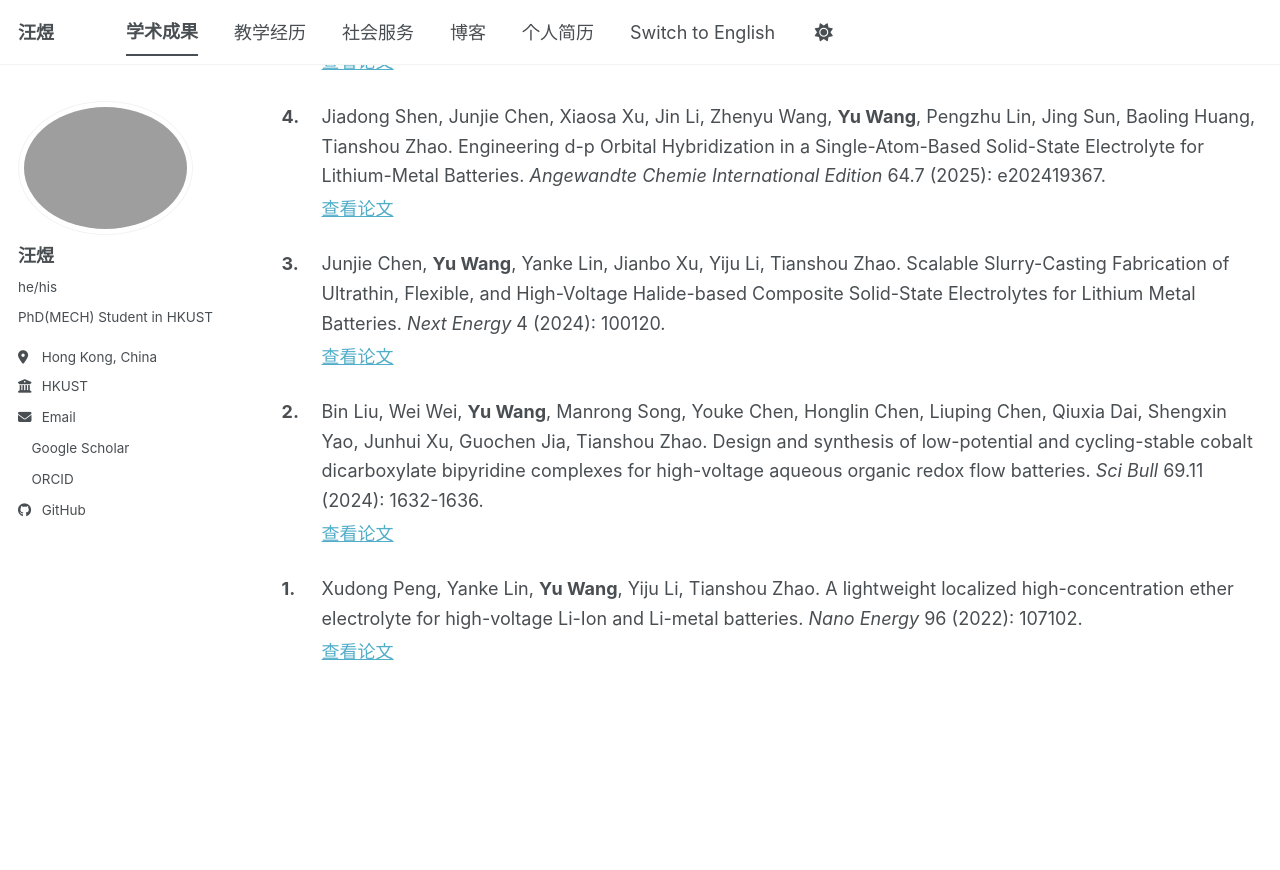
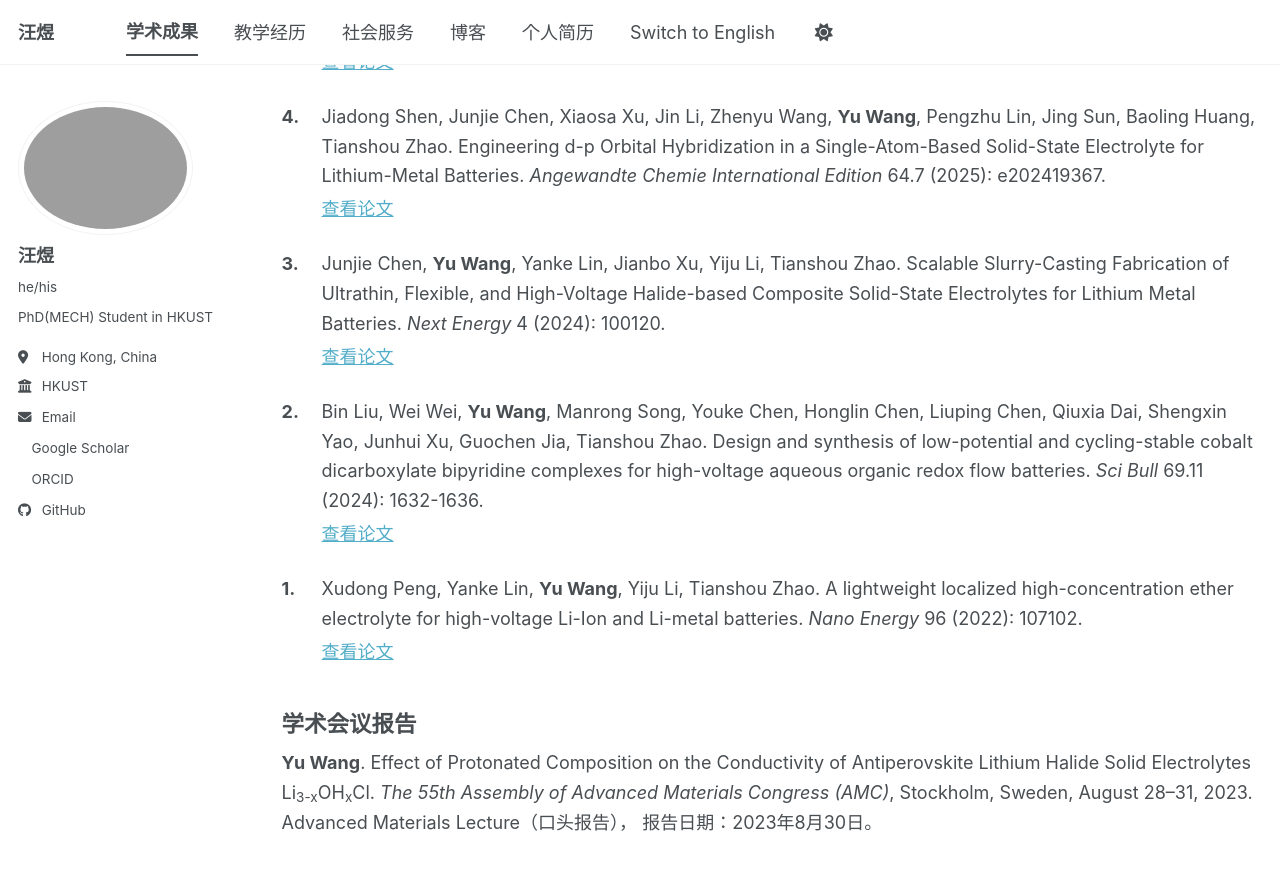
Before and after one commit to wangyu-hk/wangyu-hk.github.io, a Jekyll site: the page built from _pages/publications-zh.html, in a window 1280 px wide and 900 px high, scrolled down 923 px. Shown: the top 870 px of the window. Built offline with Jekyll 4.4.1, drawn with Linux system fonts in a browser that asks for light colours; a script bundle is joined from its source files by our own code; a style sheet for code colours, icons or effects is not loaded; before the commit the page ends 1651 px from its top, so only the background shows below that.

Commit message:
Update publications-zh.html

```diff
--- a/_pages/publications-zh.html
+++ b/_pages/publications-zh.html
@@ -39,3 +39,19 @@ alt_url: /publications/
     {% assign publication_number = publication_number | minus: 1 %}
   {% endfor %}
 {% endif %}
+
+
+<h2>学术会议报告</h2>
+
+<div style="margin-bottom: 1.5em; line-height: 1.65;">
+  <strong>Yu Wang</strong>.
+  Effect of Protonated Composition on the Conductivity
+  of Antiperovskite Lithium Halide Solid Electrolytes
+  Li<sub>3-x</sub>OH<sub>x</sub>Cl.
+  <i>The 55th Assembly of Advanced Materials Congress
+  (AMC)</i>, Stockholm, Sweden,
+  August 28–31, 2023.
+  <br>
+  Advanced Materials Lecture（口头报告），
+  报告日期：2023年8月30日。
+</div>
```
